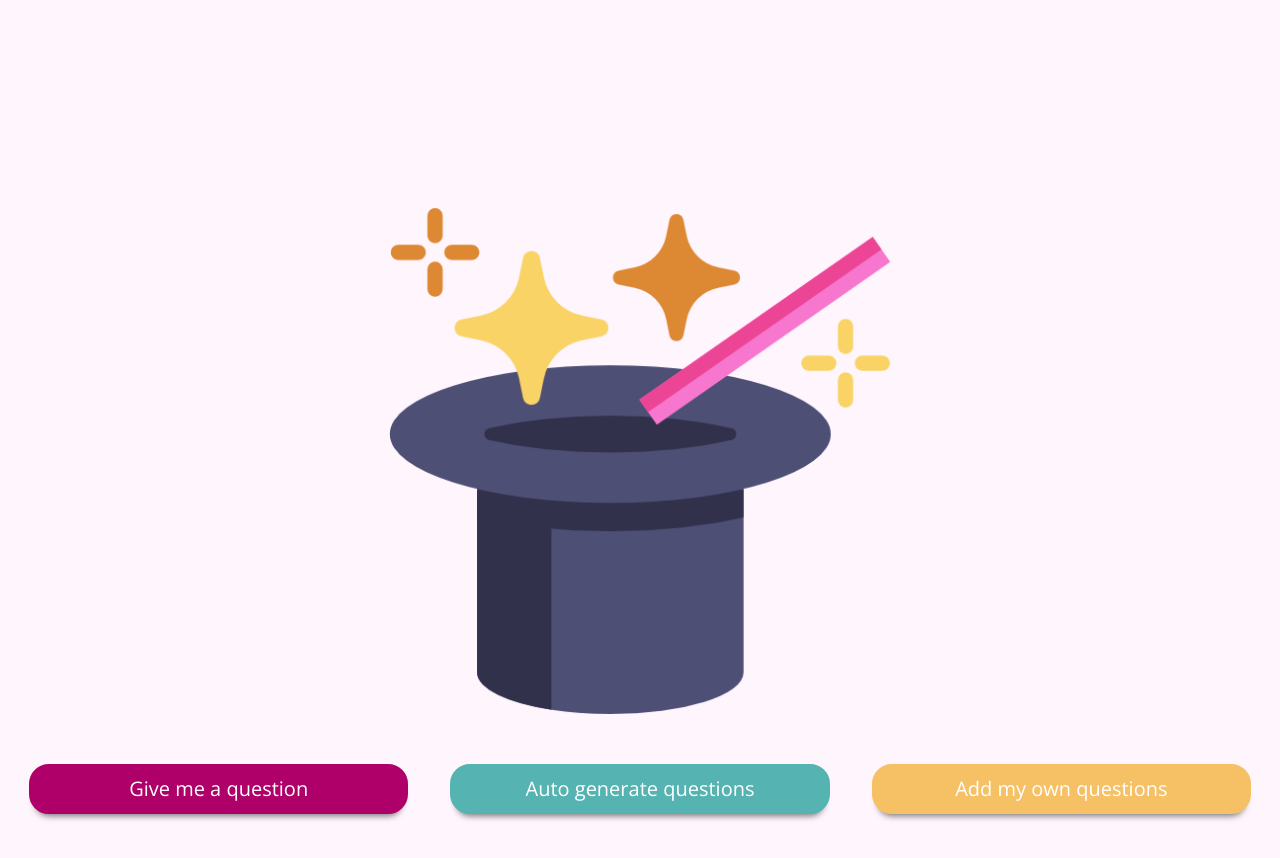
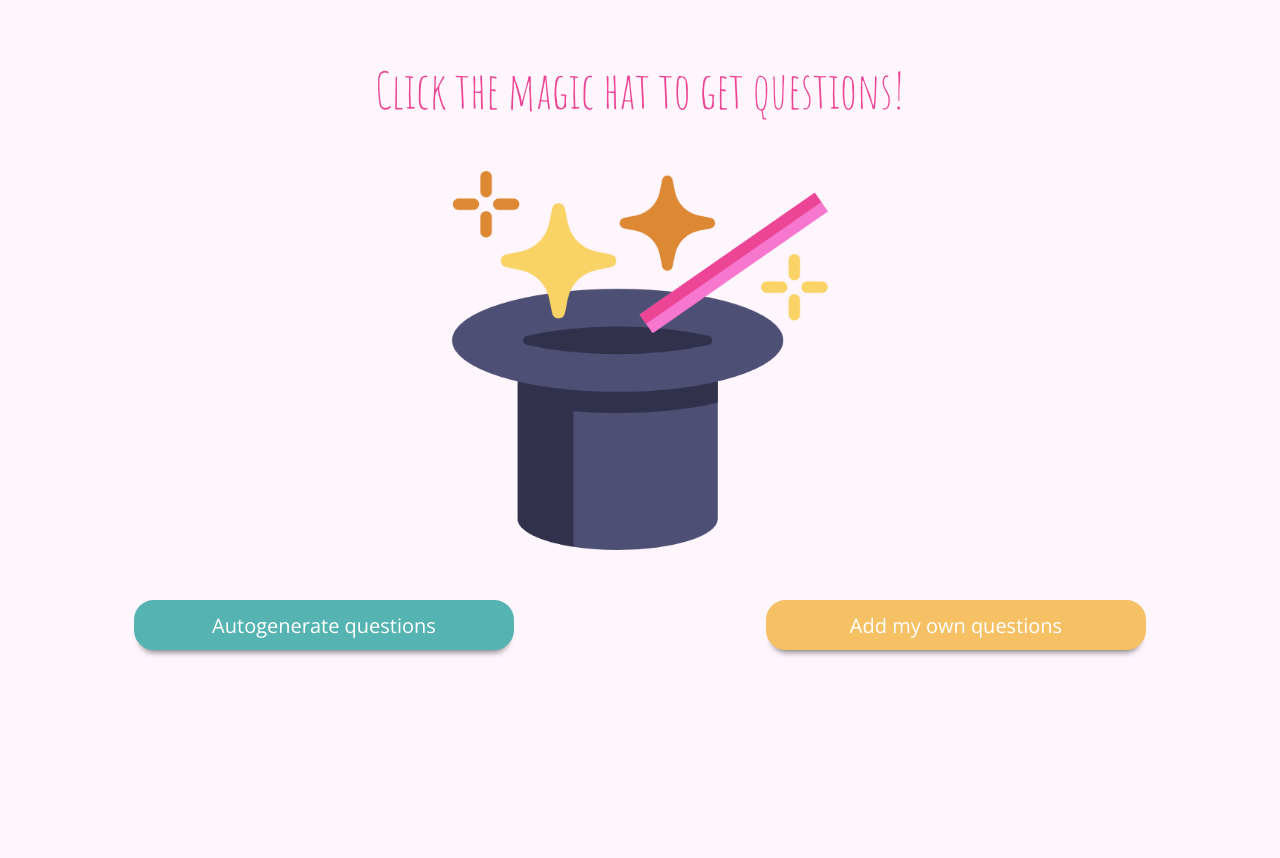
Before and after one commit to yuchida522/magic-hat, a React (Create React App) app: page / in a window 1280 px wide. Both pictures are taken after a click on the button "Play". Shown: the top 858 px of the page. After the commit the page ends 800 px from the top, so only its background shows below. Built offline with nearby package versions, Linux system fonts and the light colour scheme.

Commit message:
Add readMe, change question generator to cclicking the hat

```diff
--- a/src/App.js
+++ b/src/App.js
@@ -26,7 +26,7 @@ function App() {
     const randomNum = Math.floor(Math.random() * icebreakers.length)
     if (randomNumbers.length === icebreakers.length) {
       setRandomNumbers([])
-      setMessage("You've gone through all the questions! Click the question button to start over")
+      setMessage("You've gone through all the questions! Click the hat to start over")
     } else if (randomNumbers.includes(randomNum)){
       return randomNumber()
     } else {
@@ -34,14 +34,13 @@ function App() {
       return randomNum
     }
   };
-
   //generates random question using random number
   function randomQuestion(){
 		const randomNum = randomNumber();
     setQuestion(icebreakers[randomNum]);
 	};
 
-  //takes user input to convert seconds into miliseconds
+  //takes user input to convert seconds into miliseconds c
   function handleTime(e){
     const timeInSeconds = (e.target.value) * 1000
     setTime(timeInSeconds)
@@ -77,6 +76,7 @@ function App() {
     setTime(0)
     setQuestion('')
     setErrorMessage('')
+    setMessage('')
   };
 
   //closes question input and clears out states
@@ -84,6 +84,7 @@ function App() {
     setToggleQuestionInput(false)
     setNewQuestion('')
     setMessage('')
+    setErrorMessage('')
   };
 
   //handles new question input from user
@@ -113,17 +114,13 @@ function App() {
         </div>
       )
       :
-      (<div className="fadeIn">
+      (<div className="fade-in">
+      {question ? (
       <div className="questions">
-      {question ? (<p>{question}</p>) : (<p className="done">{message}</p>)}
-      </div>
+      <p>{question}</p></div>) : (<p className="done">Click the magic hat to get questions!</p>)}
+      {!question ? (<p className="done">{message}</p>) : null}
       <div className="magic-hat">
-      <img src={magicHat}/>
-      </div>
-      <div className="buttons">
-      <Button variant="primary" onClick={() => randomQuestion()}>Give me a question</Button>
-      <Button variant="secondary" onClick={() => setToggle(true)}>Auto generate questions</Button>
-      <Button variant="light" onClick={() => setToggleQuestionInput(true)}>Add my own questions</Button>
+      <img onClick={() => randomQuestion()} src={magicHat}/>
       </div>
       <div className="inputFields">
       {toggle ?
@@ -154,7 +151,13 @@ function App() {
       </div>
       </div>) : null}
       </div>
-      </div>)}
+
+      <div className="buttons">
+      <Button variant="secondary" onClick={() => setToggle(true)}>Autogenerate questions</Button>
+      <Button variant="light" onClick={() => setToggleQuestionInput(true)}>Add my own questions</Button>
+      </div>
+      </div>
+      )}
 
     </div>
   );
--- a/src/app.css
+++ b/src/app.css
@@ -1,5 +1,9 @@
 @import url('https://fonts.googleapis.com/css2?family=Amatic+SC&family=Open+Sans&display=swap');
 
+.App {
+    overflow: auto;
+    max-height: 100vh;
+}
 /* header css */
 .header {
     text-align: center;
@@ -17,9 +21,14 @@ h1 {
 
 h4 {
     font-family: 'Open Sans', sans-serif;
-    font-size: 5vw;
+    font-size: 3vw;
 }
 
+@media screen and (max-width: 992px) {
+    h4 {
+        font-size: 2rem;
+    }
+}
 /* questions css */
 .questions {
     height: 200px;
@@ -71,12 +80,12 @@ h4 {
 }
 
 img {
-    width: 40%
+    width: 30%
 }
 
 @media screen and (max-width: 992px) {
     img {
-        width: 80%;
+        width: 40%;
     }
 }
 
@@ -87,7 +96,9 @@ body {
 p {
     color: #32314c;
     font-family: 'Amatic SC', cursive;
-    font-size: 5vw;
+    font-size: 4vw;
+    text-align: center;
+    transition: 0.8s linear;
 }
 @media screen and (max-width: 992px) {
     p {
@@ -114,7 +125,10 @@ p {
         opacity: 1;
     }
 }
-.fadeIn {
-    animation: fadeIn;
-    animation-duration: 1s;
+
+.fade-in {
+    opacity: 0;
+    animation: fadeIn ease-in 1;
+    animation-fill-mode: forwards;
+    animation-duration: 2s;
 }
```
Also changed, not shown: 1 other file (tests, documents, lock files or other folders).
